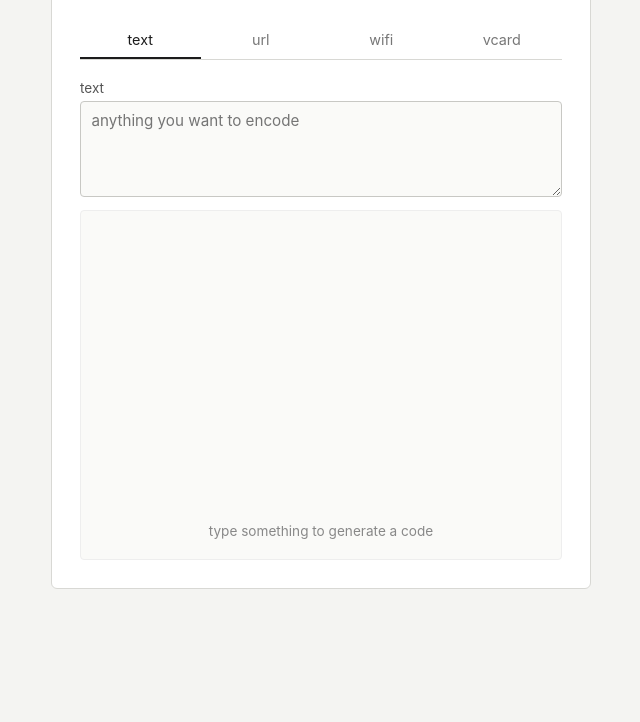
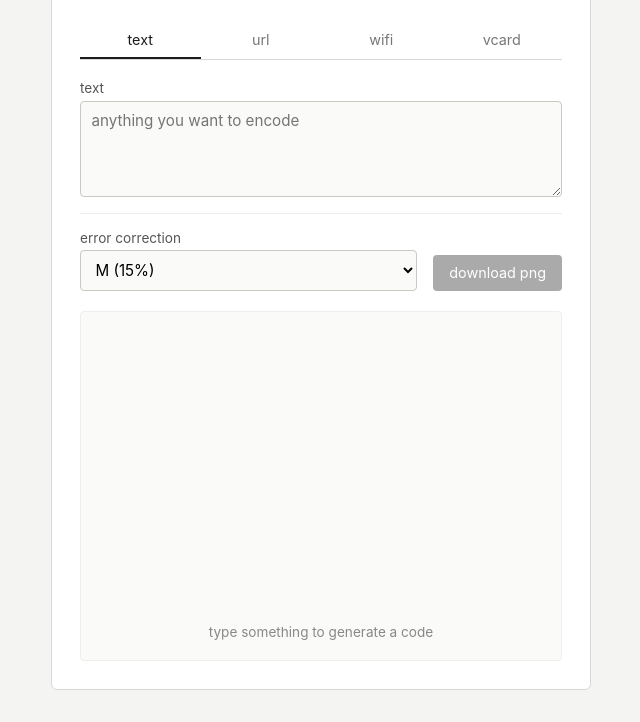
Before and after one commit to secanakbulut/qr-generator, a plain HTML site: page index.html in a window 1280 px wide. Shown: the part 114-836 px from the top of the page, without its empty margins (319-959 px from the left). Before the commit the page ends 800 px from the top, so only its background shows below. Drawn offline with Linux system fonts and the light colour scheme.

Commit message:
ecl picker, png download, readme polish

```diff
--- a/app.js
+++ b/app.js
@@ -4,6 +4,8 @@ const tabs = document.querySelectorAll('.tab');
 const panels = document.querySelectorAll('.panel');
 const canvas = document.getElementById('qr');
 const status = document.getElementById('status');
+const downloadBtn = document.getElementById('download');
+const eclSelect = document.getElementById('ecl');
 
 let activeTab = 'text';
 
@@ -42,6 +44,7 @@ function buildPayload() {
     const phone = document.getElementById('vc-phone').value.trim();
     const email = document.getElementById('vc-email').value.trim();
     if (!name && !phone && !email) return '';
+    // vcard 3.0, simple
     const lines = [
       'BEGIN:VCARD',
       'VERSION:3.0',
@@ -64,25 +67,39 @@ function render() {
     canvas.height = 280;
     ctx.clearRect(0, 0, canvas.width, canvas.height);
     status.textContent = 'type something to generate a code';
+    downloadBtn.disabled = true;
     return;
   }
   QRCode.toCanvas(canvas, payload, {
-    errorCorrectionLevel: 'M',
+    errorCorrectionLevel: eclSelect.value,
     width: 280,
     margin: 2,
     color: { dark: '#1c1c1c', light: '#ffffff' }
   }, err => {
     if (err) {
       status.textContent = 'error: ' + err.message;
+      downloadBtn.disabled = true;
       return;
     }
-    status.textContent = `${payload.length} chars`;
+    status.textContent = `${payload.length} chars, ecl ${eclSelect.value}`;
+    downloadBtn.disabled = false;
   });
 }
 
+// listen on every input
 document.querySelectorAll('input, textarea, select').forEach(el => {
   el.addEventListener('input', render);
   el.addEventListener('change', render);
 });
 
+downloadBtn.addEventListener('click', () => {
+  const url = canvas.toDataURL('image/png');
+  const a = document.createElement('a');
+  a.href = url;
+  a.download = `qr-${activeTab}-${Date.now()}.png`;
+  document.body.appendChild(a);
+  a.click();
+  a.remove();
+});
+
 render();
--- a/index.html
+++ b/index.html
@@ -58,6 +58,18 @@
     </label>
   </section>
 
+  <div class="controls">
+    <label>error correction
+      <select id="ecl">
+        <option value="L">L (7%)</option>
+        <option value="M" selected>M (15%)</option>
+        <option value="Q">Q (25%)</option>
+        <option value="H">H (30%)</option>
+      </select>
+    </label>
+    <button id="download" type="button">download png</button>
+  </div>
+
   <div class="output">
     <canvas id="qr"></canvas>
     <p id="status" class="status">type something to generate a code</p>
--- a/style.css
+++ b/style.css
@@ -87,6 +87,31 @@
   background: #fff;
 }
 
+.controls {
+  display: flex;
+  gap: 1rem;
+  align-items: flex-end;
+  margin: 1rem 0 1.25rem;
+  padding-top: 1rem;
+  border-top: 1px solid #eee;
+}
+
+.controls label { flex: 1; margin-bottom: 0; }
+
+#download {
+  padding: 0.6rem 1rem;
+  background: #1c1c1c;
+  color: #fff;
+  border: none;
+  border-radius: 4px;
+  font: inherit;
+  font-size: 0.9rem;
+  cursor: pointer;
+}
+
+#download:hover { background: #333; }
+#download:disabled { background: #aaa; cursor: not-allowed; }
+
 .output {
   text-align: center;
   padding: 1.25rem;
```
Also changed, not shown: 1 other file.
